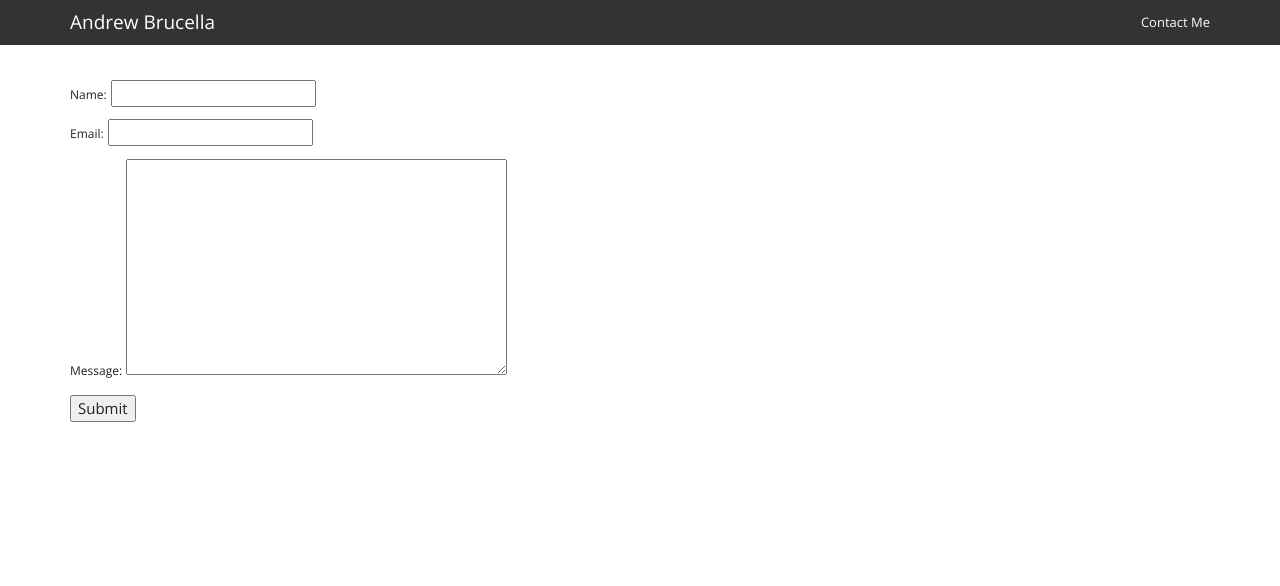
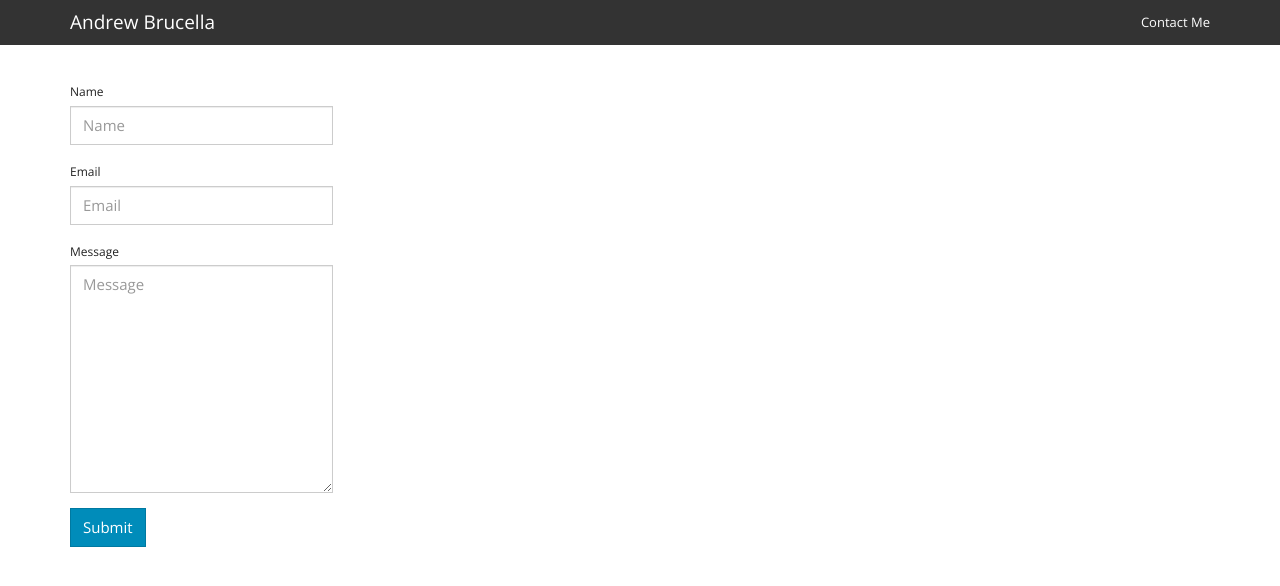
Before and after one commit to brucegoose/midterm, a Django app: page /question/create/ in a window 1280 px wide. Shown: the top 586 px of the page. Run offline with Django 3.2, Linux system fonts and the light colour scheme; some libraries are stand-ins or nearby versions.

Commit message:
Add styling to message form

```diff
--- a/midterm/settings.py
+++ b/midterm/settings.py
@@ -43,6 +43,7 @@ INSTALLED_APPS = (
     'django.contrib.messages',
     'django.contrib.staticfiles',
     'core',
+    'bootstrap3',
 )
 
 MIDDLEWARE_CLASSES = (
--- a/requirements.txt
+++ b/requirements.txt
@@ -2,6 +2,7 @@ Django==1.8.5
 argparse==1.2.1
 dj-database-url==0.3.0
 dj-static==0.0.6
+django-bootstrap3==6.2.2
 django-toolbelt==0.0.1
 gunicorn==19.3.0
 psycopg2==2.6.1
--- a/templates/question/question_form.html
+++ b/templates/question/question_form.html
@@ -1,8 +1,13 @@
 {% extends 'base.html' %}
+{% load bootstrap3 %}
 {% block content %}
-<form method="post" action="">
-  {% csrf_token %}
-  {{ form.as_p }}
-  <button type="submit">Submit</button>
-</form>
+<div class="row">
+  <div class="col-lg-3">
+    <form method="post" action="">
+      {% csrf_token %}
+      {% bootstrap_form form %}
+      <button type="submit" class="btn btn-primary">Submit</button>
+    </form>
+  </div>
+</div>
 {% endblock %}
```
